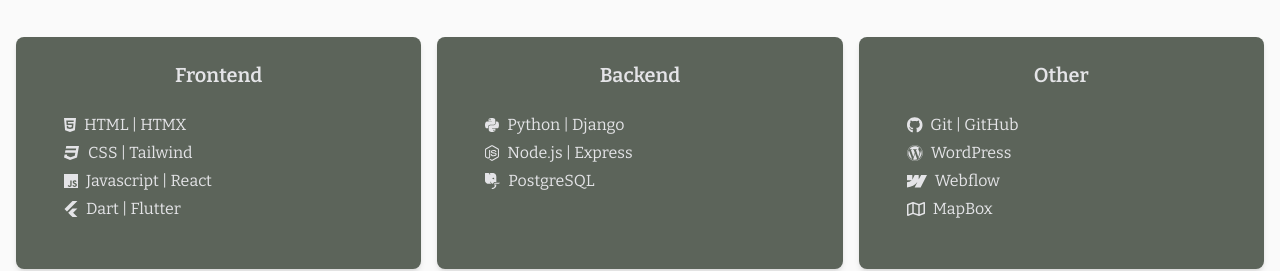
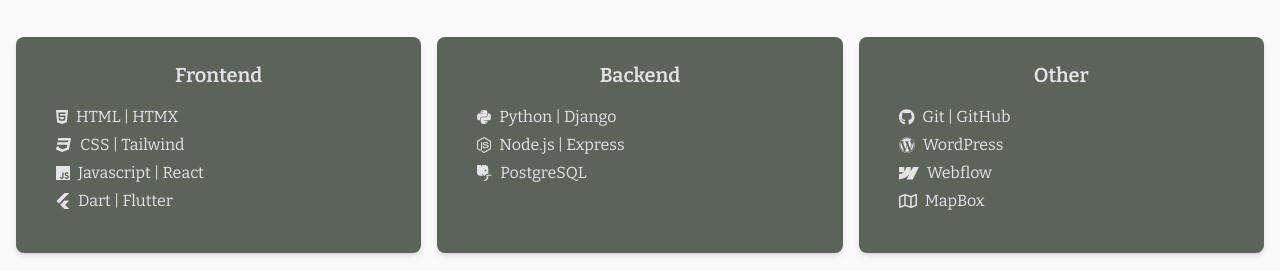
Before and after one commit to jeodell/jeodell.github.io, a Next.js app: page / in a window 1280 px wide. Shown: the part 875-1146 px from the top of the page. Built offline with nearby package versions, Linux system fonts and the light colour scheme.

Commit message:
Updating styles for skill card

```diff
--- a/src/app/components/SkillCard.tsx
+++ b/src/app/components/SkillCard.tsx
@@ -35,9 +35,9 @@
   }
 
   return (
-    <div className="dark:bg-jo-medium rounded-lg bg-jo-light p-4 shadow-md">
-      <h3 className="mb-6 mt-2 text-center text-xl font-semibold">{props.title}</h3>
-      <ul className="mb-8 space-y-1 px-8">
+    <div className="rounded-lg bg-jo-light p-4 shadow-md dark:bg-jo-medium">
+      <h3 className="mb-4 mt-2 text-center text-xl font-semibold">{props.title}</h3>
+      <ul className="mb-6 space-y-1 px-6">
         {props.skills.map((skill) => (
           <li key={skill}>
             <span className="flex items-center">
```
